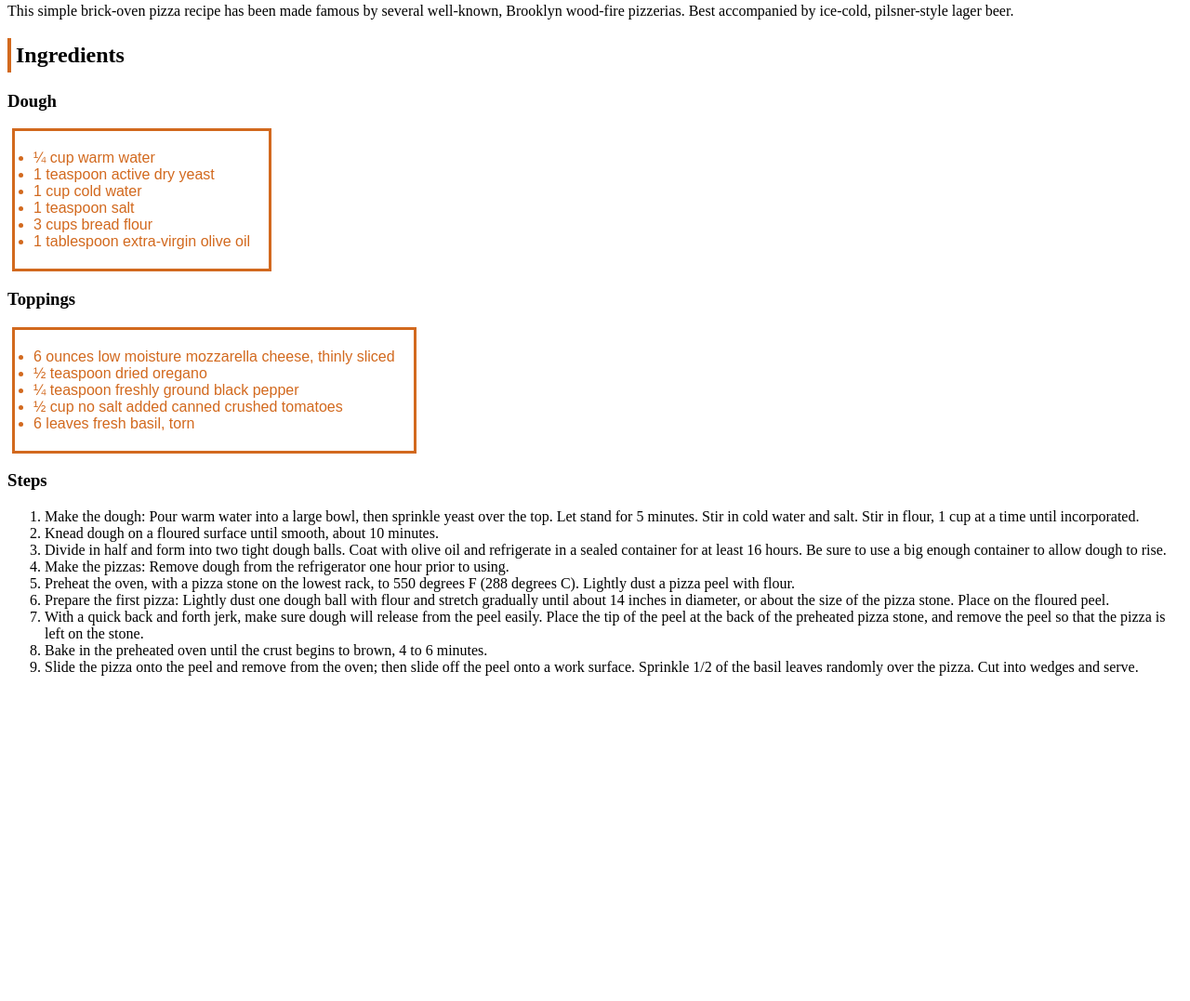
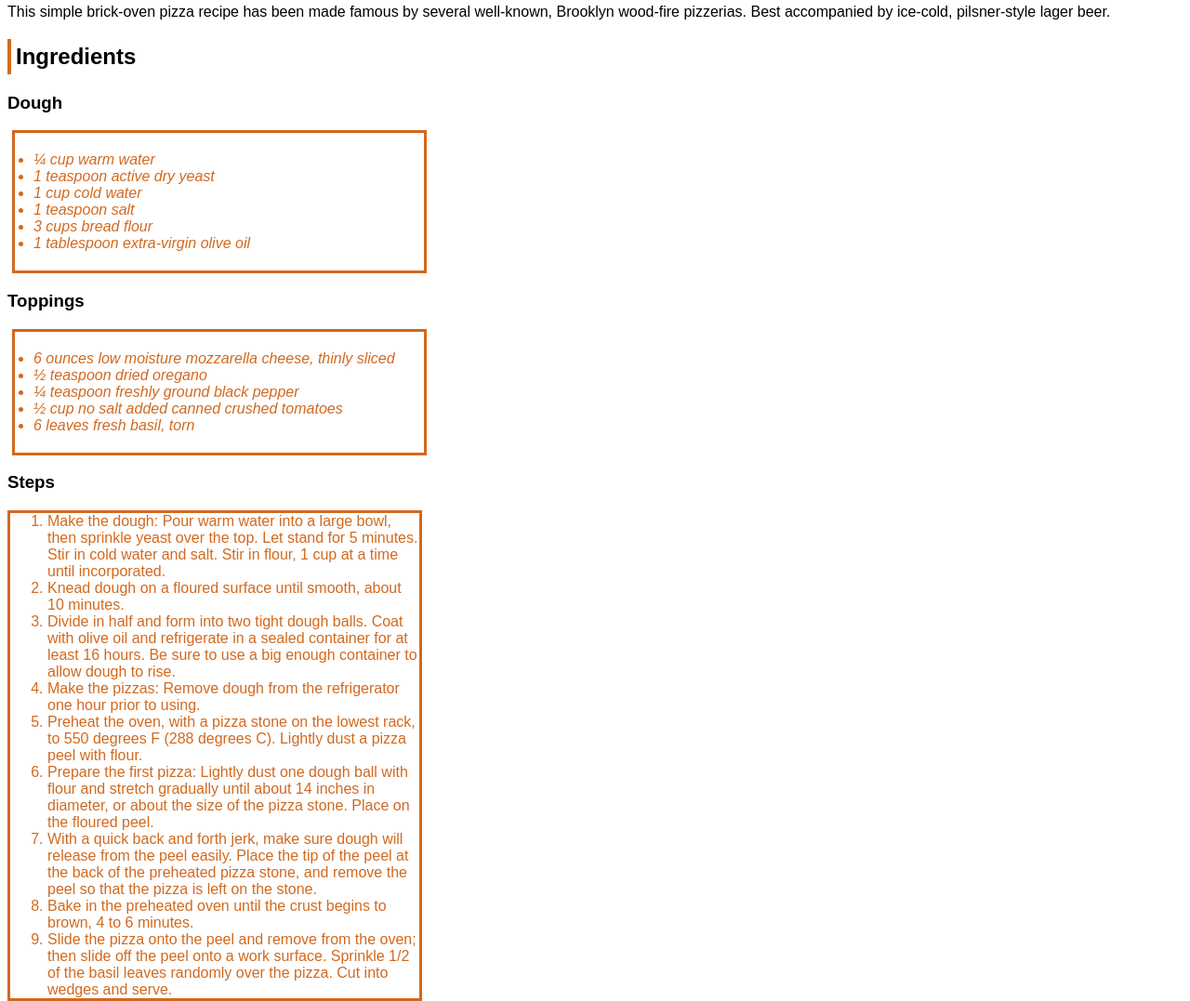
Before and after one commit to Jeroenmin/odin-recipes, a plain HTML site: page recipes/pizza.html in a window 1280 px wide. Shown: the part 678-1755 px from the top of the page at 93% size. Before the commit the page ends 1421 px from the top, so only its background shows below. Drawn offline with Linux system fonts and the light colour scheme.

Commit message:
fix bracket type add more border styles

```diff
--- a/style.css
+++ b/style.css
@@ -8,18 +8,25 @@ h2 {
     padding: 5px;
 }
 
+ol {
+    color:chocolate;
+    font-style: strong;
+    border-style:solid;
+    width: 400px;
+    overflow-wrap: break-word;
+}
+
 ul {
     color:chocolate;
     border-style: solid;
     border-width: 3px;
     padding: 20px;
     margin: 5px;
-    width:fit-content;
+    width: 400px;
+    overflow-wrap: break-word;
+}
 
-ol {
-    color:darkblue;
-    font-style: strong;
-}
+
 
 * {
     font-family: Arial, sans-serif, serif;
```
